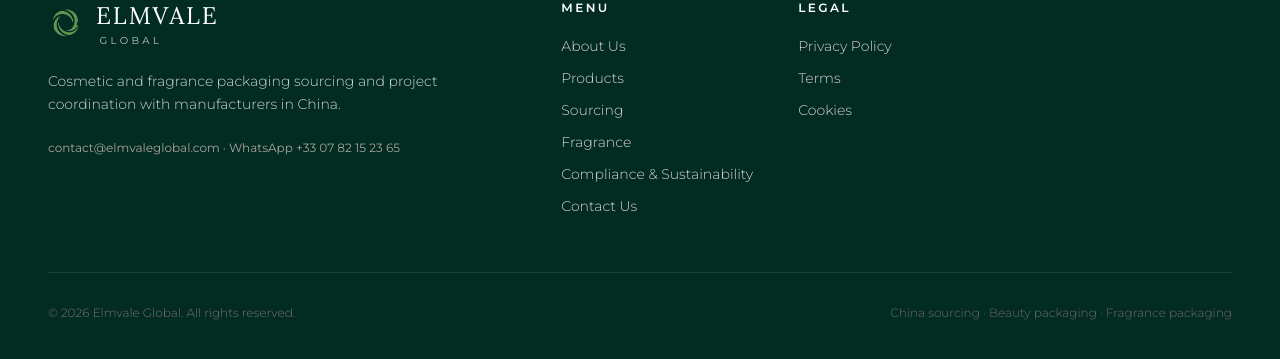
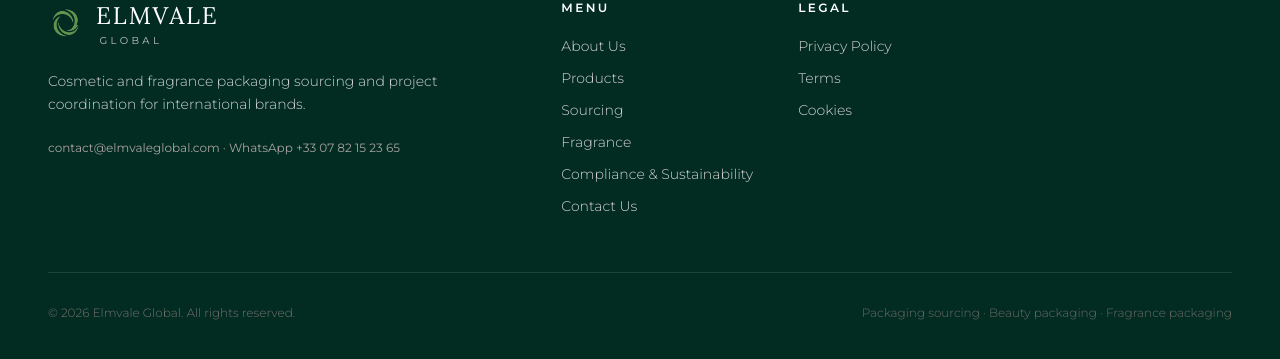
Before and after one commit to cathy6140/-Elmvale-Global-.github.io, a React (Vite) app: page / in a window 1280 px wide. Shown: the part 3159-3518 px from the top of the page. Built offline with nearby package versions, Linux system fonts and the light colour scheme.

Commit message:
Simplify footer positioning language

```diff
--- a/src/components/Footer.tsx
+++ b/src/components/Footer.tsx
@@ -36,8 +36,8 @@ const Footer: React.FC = () => {
 
             <p className="text-sm font-light leading-relaxed text-stone-200/90">
               {language === 'fr'
-                ? 'Sourcing et coordination de packaging cosmétique et parfum auprès de fabricants en Chine.'
-                : 'Cosmetic and fragrance packaging sourcing and project coordination with manufacturers in China.'}
+                ? 'Sourcing et coordination de packaging cosmétique et parfum pour marques internationales.'
+                : 'Cosmetic and fragrance packaging sourcing and project coordination for international brands.'}
             </p>
 
             <div className="text-xs text-stone-400">
@@ -113,8 +113,8 @@ const Footer: React.FC = () => {
           </p>
           <div className="opacity-90">
             {language === 'fr'
-              ? 'Sourcing Chine · Packaging beauté · Packaging parfum'
-              : 'China sourcing · Beauty packaging · Fragrance packaging'}
+              ? 'Sourcing packaging · Packaging beauté · Packaging parfum'
+              : 'Packaging sourcing · Beauty packaging · Fragrance packaging'}
           </div>
         </div>
       </div>
```
